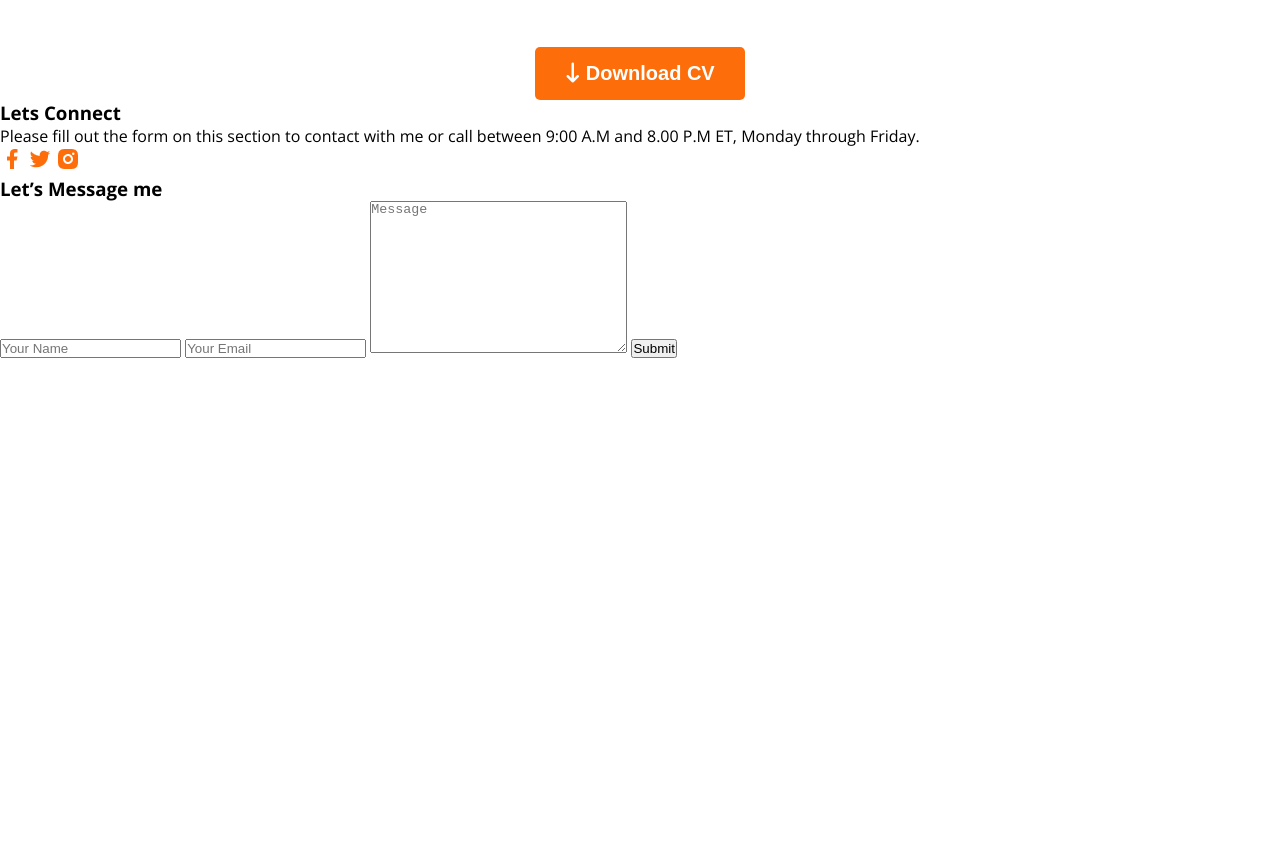
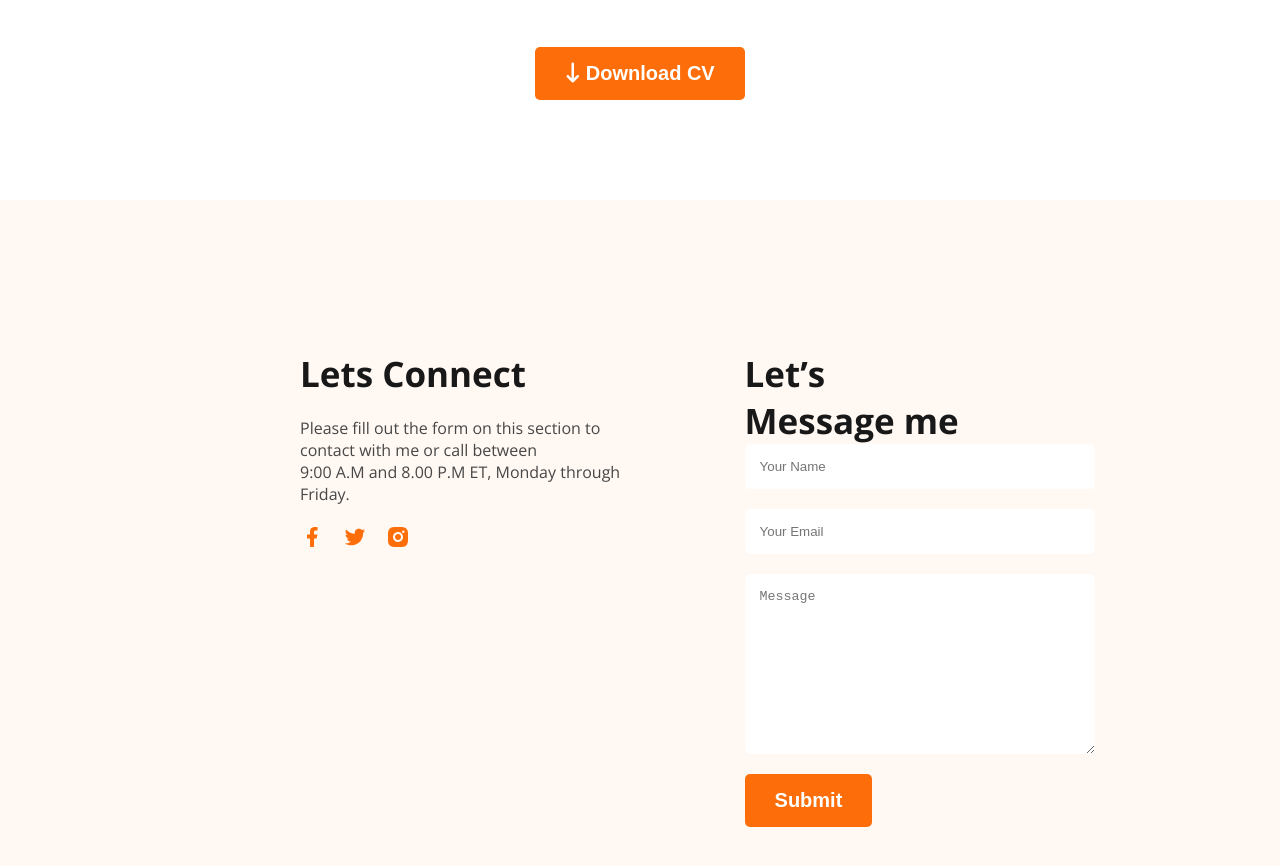
Before and after one commit to reyad-hasan/Remake-Protfolio-website, a plain HTML site: page index.html in a window 1280 px wide. Shown: the part 3183-4049 px from the top of the page. Before the commit the page ends 3541 px from the top, so only its background shows below. Drawn offline with nearby package versions, Linux system fonts and the light colour scheme.

Commit message:
complete footer section and complete full website create

```diff
--- a/css/style.css
+++ b/css/style.css
@@ -216,7 +216,7 @@ nav a {
     margin: 50px 0px;
 }
 
-.summary-column-1{
+.summary-column-1 {
     margin-right: 70px;
 }
 
@@ -242,15 +242,17 @@ nav a {
 }
 
 .summary-description {
-    color:#757575;
+    color: #757575;
     font-size: 16px;
     font-weight: 400;
     padding: 8px 0px;
 }
-hr{
+
+hr {
     width: 558px;
 }
-.btn-summary{
+
+.btn-summary {
     border-radius: 5px;
     background: #FD6E0A;
     border: none;
@@ -259,6 +261,52 @@ hr{
     font-weight: 700;
     padding: 15px 30px;
 }
-.download-cv{
+
+.download-cv {
     text-align: center;
 }
+
+/* footer section styles from here */
+.footer-section {
+    background: #FFF8F3;
+    padding: 0px 300px;
+    margin-top: 100px;
+}
+
+.footer-container {
+    padding: 150px 0px;
+    display: flex;
+    gap: 100px;
+}
+
+.footer-title {
+    color: #181818;
+    font-size: 35px;
+    font-weight: 700;
+}
+
+.footer-description {
+    color: #474747;
+    font-size: 16px;
+    font-weight: 400;
+    margin: 20px 0px;
+}
+
+.social-icon img {
+    margin-right: 15px;
+}
+
+.contact input[type=text],
+input[type=email],
+textarea {
+    display: block;
+    padding: 15px;
+    padding-right: 100px;
+    width: 100%;
+    border-radius: 5px;
+    border: 0;
+    margin-bottom: 20px;
+    font-size: 17spx;
+    color: #757575;
+    background: #fff;
+}
--- a/index.html
+++ b/index.html
@@ -170,7 +170,8 @@
                     </div>
                 </div>
             </div>
-            <div class="download-cv"><button class="btn-summary"> <i class="fa-solid fa-arrow-down-long"></i> Download CV</button>
+            <div class="download-cv"><button class="btn-summary"> <i class="fa-solid fa-arrow-down-long"></i> Download
+                    CV</button>
             </div>
         </section>
     </main>
@@ -180,7 +181,8 @@
             <div class="footer-container">
                 <div class="footer-column-1">
                     <h3 class="footer-title">Lets Connect</h3>
-                    <p class="footer-description">Please fill out the form on this section to contact with me or call between 9:00 A.M and 8.00 P.M ET, Monday through Friday.</p>
+                    <p class="footer-description">Please fill out the form on this section to contact with me or call
+                        between <br> 9:00 A.M and 8.00 P.M ET, Monday through Friday.</p>
                     <div class="social-icon">
                         <img src="images/icons/facebook.png" alt="Facebook">
                         <img src="images/icons/twitter.png" alt="Twitter">
@@ -189,11 +191,11 @@
                 </div>
                 <div class="footer-column-2">
                     <h3 class="footer-title">Let’s Message me</h3>
-                    <form action="">
+                    <form class="contact" action="">
                         <input type="text" placeholder="Your Name">
                         <input type="email" placeholder="Your Email">
                         <textarea name="" id="" cols="30" rows="10" placeholder="Message"></textarea>
-                        <input type="submit" value="Submit">
+                        <input class="btn-primary" type="submit" value="Submit">
                     </form>
                 </div>
             </div>
```
